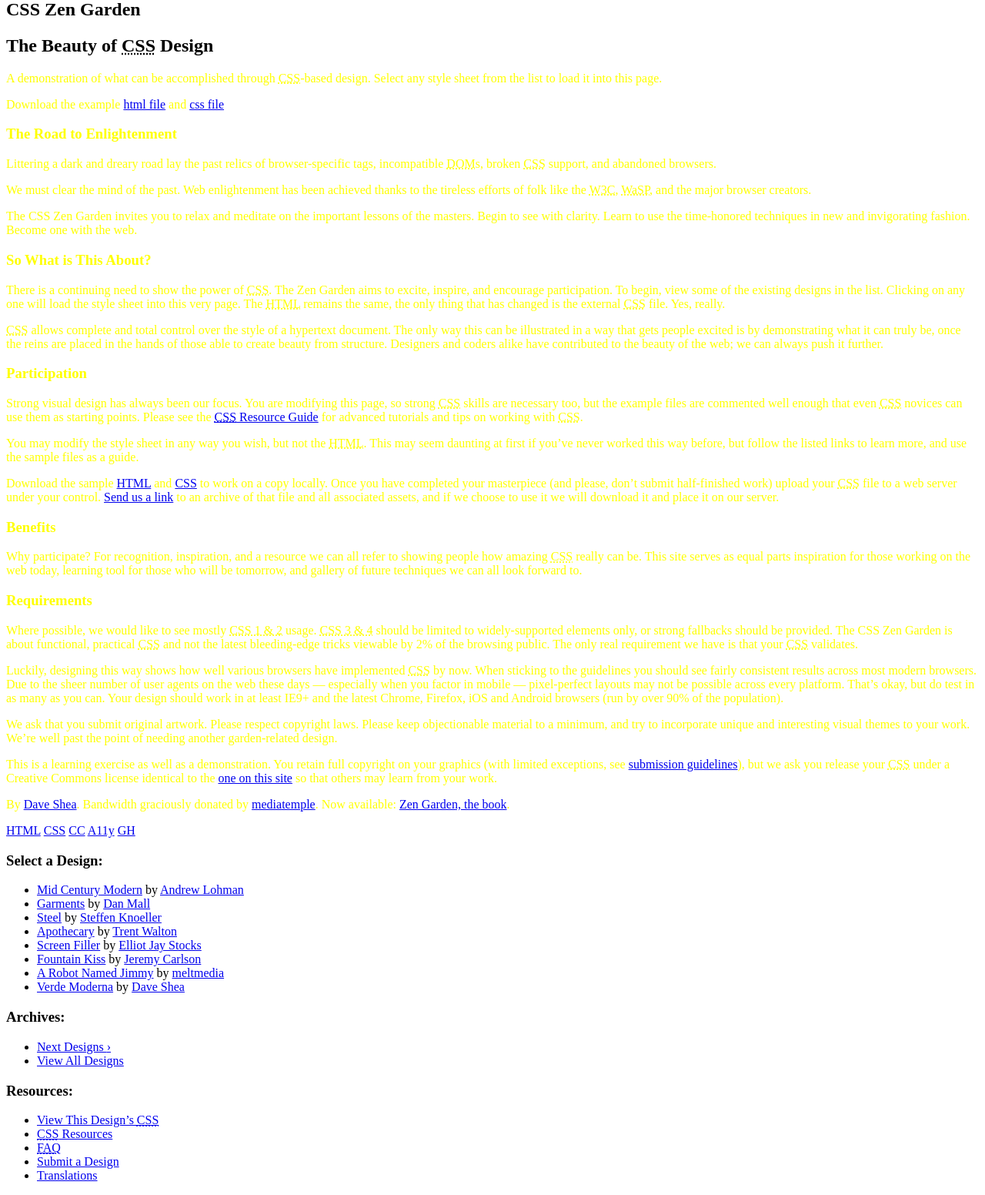
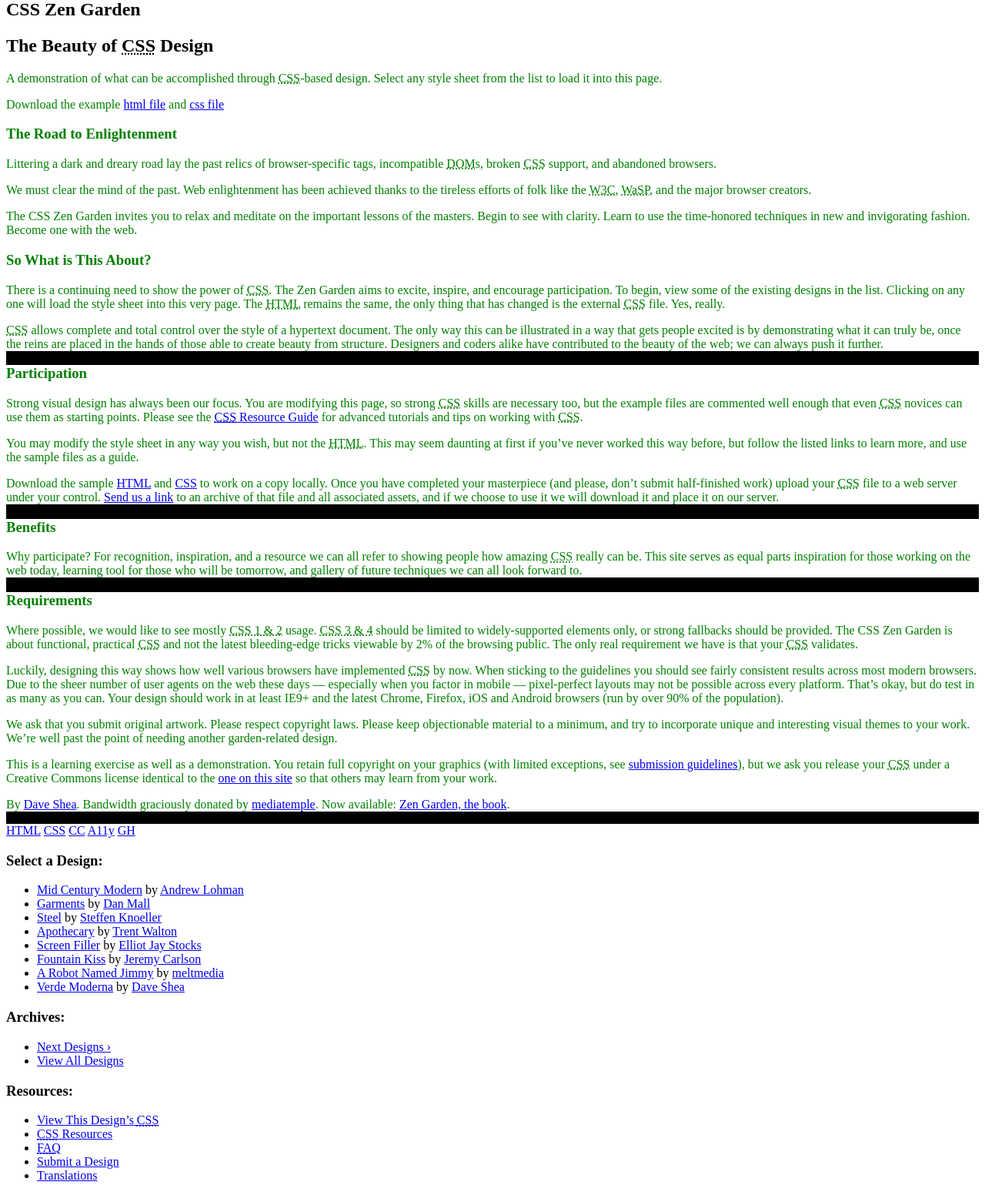
Before and after one commit to pondit/FTFL01-ITS-Laravel, a PHP site: page / in a window 1280 px wide. Shown: the part 21-1573 px from the top of the page at 77% size. Run offline with PHP 8.4, Linux system fonts and the light colour scheme.

Commit message:
E[foo="bar"] type attribute selector introduced

```diff
--- a/ITS_2014000057_Towfiqur_Rahman/day06/02_csszengarden/css/selector_examples.css
+++ b/ITS_2014000057_Towfiqur_Rahman/day06/02_csszengarden/css/selector_examples.css
@@ -2,10 +2,16 @@
 	- avoid using this selector due to performance issue
 */
 
-/**{
-	background-color: yellowgreen;
-}*/
+*{
+	background-color: white;
+}
 
 div[role]{
-	color: yellow;
+	color: green;
 }
+
+/* select all the div elements that have 'role' that has a value 'main' & apply rule to make font-color #000*/
+
+div[role="main"]{
+	background-color: black;
+}
```
